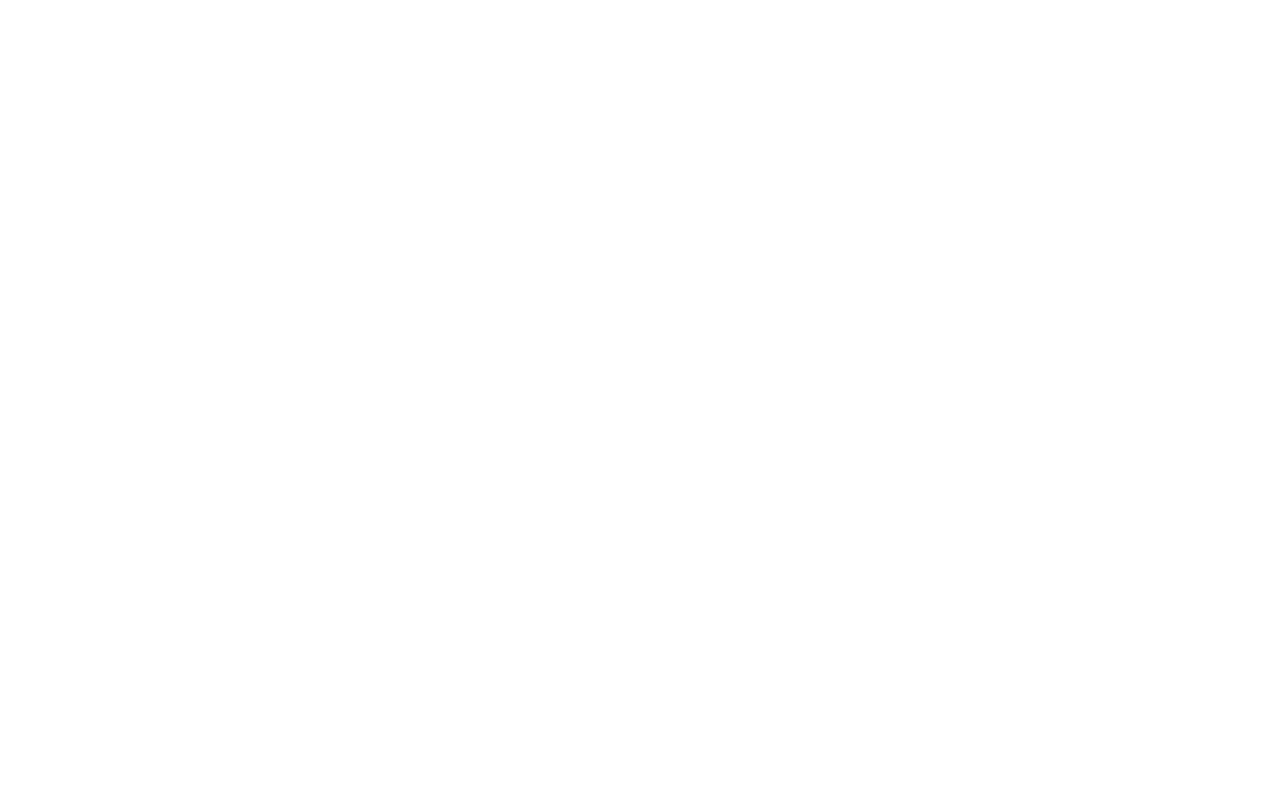
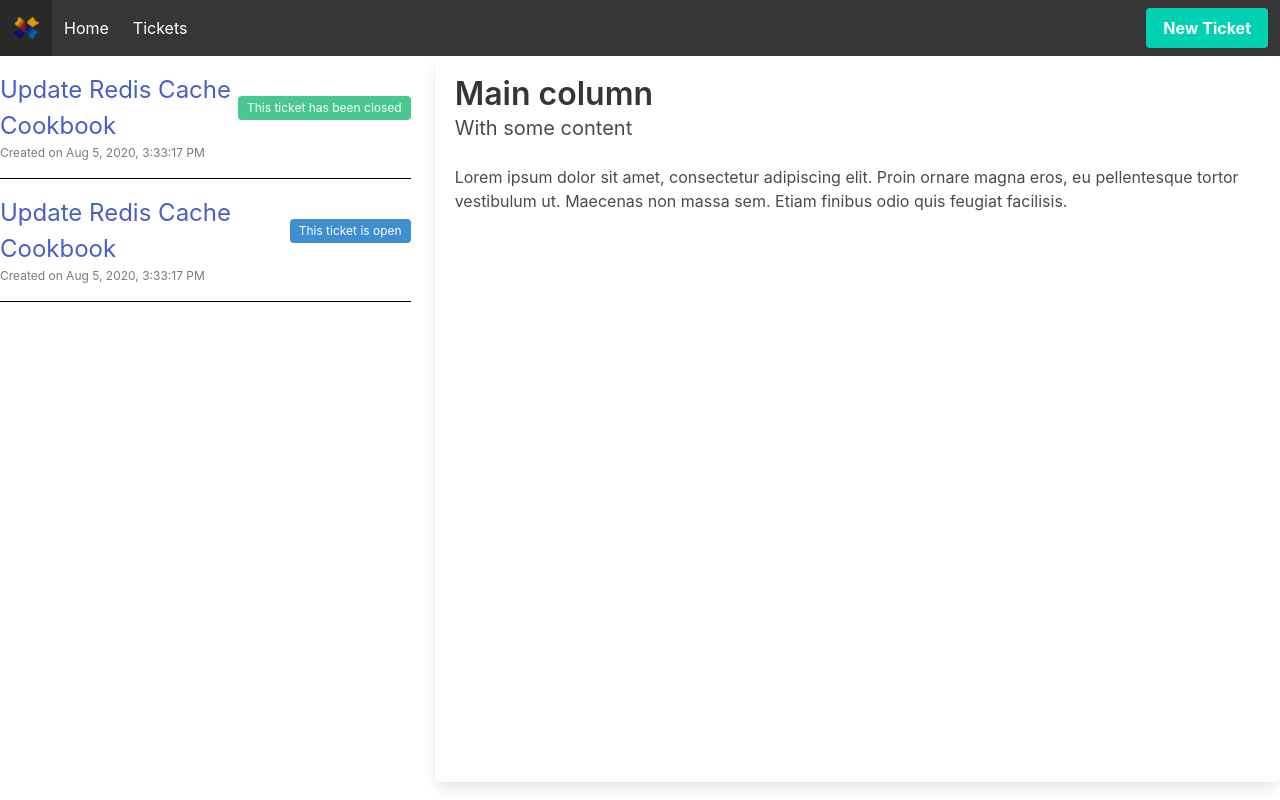
Before and after one commit to mpriyadarshini/Ticket-Manager, an Angular app: page /agent/tickets in a window 1280 px wide. Before the commit this address led to /. Built offline with nearby package versions, Linux system fonts and the light colour scheme.

Commit message:
Add agent view

```diff
--- /dev/null
+++ b/src/app/agent-view/agent-view.component.html
@@ -0,0 +1,34 @@
+<app-header></app-header>
+<div class="tile is-ancestor">
+  <div class="tile is-parent">
+    <ul>
+      <li>
+        <app-ticket
+          title="Update Redis Cache Cookbook"
+          created="2020-08-05T21:03:17+05:30"
+          state="closed"
+        ></app-ticket>
+      </li>
+      <li>
+        <app-ticket
+          title="Update Redis Cache Cookbook"
+          created="2020-08-05T21:03:17+05:30"
+          state="open"
+        ></app-ticket>
+      </li>
+    </ul>
+  </div>
+  <div class="tile is-parent is-8">
+    <article class="tile is-child box">
+      <p class="title">Main column</p>
+      <p class="subtitle">With some content</p>
+      <div class="content">
+        <p>
+          Lorem ipsum dolor sit amet, consectetur adipiscing elit. Proin ornare
+          magna eros, eu pellentesque tortor vestibulum ut. Maecenas non massa
+          sem. Etiam finibus odio quis feugiat facilisis.
+        </p>
+      </div>
+    </article>
+  </div>
+</div>
--- /dev/null
+++ b/src/app/agent-view/agent-view.component.scss
@@ -0,0 +1,3 @@
+.tile.is-ancestor{
+    height:750px;
+}
--- /dev/null
+++ b/src/app/agent-view/agent-view.component.ts
@@ -0,0 +1,15 @@
+import { Component, OnInit } from '@angular/core';
+import { TicketListComponent } from '../ticket-list/ticket-list.component';
+import { TicketComponent } from '../ticket/ticket.component';
+@Component({
+  selector: 'app-agent-view',
+  templateUrl: './agent-view.component.html',
+  styleUrls: ['./agent-view.component.scss']
+})
+export class AgentViewComponent implements OnInit {
+  constructor() { }
+
+  ngOnInit(): void {
+  }
+
+}
--- a/src/app/app-routing.module.ts
+++ b/src/app/app-routing.module.ts
@@ -4,12 +4,14 @@
 import { ScreenComponent } from './screen/screen.component';
 import { TicketFormComponent } from './ticket-form/ticket-form.component';
 import { TicketDetailsComponent } from './ticket-details/ticket-details.component';
+import { AgentViewComponent } from './agent-view/agent-view.component';
 
 const routes: Routes = [
   { path: '', component: ScreenComponent },
   { path: 'user/tickets', component: TicketListComponent },
   { path: 'user/tickets/new', component: TicketFormComponent },
   { path: 'user/tickets/details', component: TicketDetailsComponent },
+  { path: 'agent/tickets', component: AgentViewComponent },
 ];
 
 @NgModule({
--- a/src/app/app.module.ts
+++ b/src/app/app.module.ts
@@ -9,6 +9,7 @@
 import { HeaderComponent } from './header/header.component';
 import { TicketDetailsComponent } from './ticket-details/ticket-details.component';
 import { TicketComponent } from './ticket/ticket.component';
+import { AgentViewComponent } from './agent-view/agent-view.component';
 
 @NgModule({
   declarations: [
@@ -18,7 +19,8 @@
     TicketFormComponent,
     HeaderComponent,
     TicketDetailsComponent,
-    TicketComponent
+    TicketComponent,
+    AgentViewComponent
   ],
   imports: [
     BrowserModule,
--- a/src/app/screen/screen.component.html
+++ b/src/app/screen/screen.component.html
@@ -1,6 +1,6 @@
 <div class="container">
   <div class="buttons are-large login-buttons">
     <a class="button is-primary is-fullwidth" routerLink="/user/tickets">User Login</a>
-    <a class="button is-primary is-fullwidth">Agent Login</a>
+    <a class="button is-primary is-fullwidth" routerLink="/agent/tickets">Agent Login</a>
   </div>
 </div>
```
Also changed, not shown: 1 other file (tests, documents, lock files or other folders).
